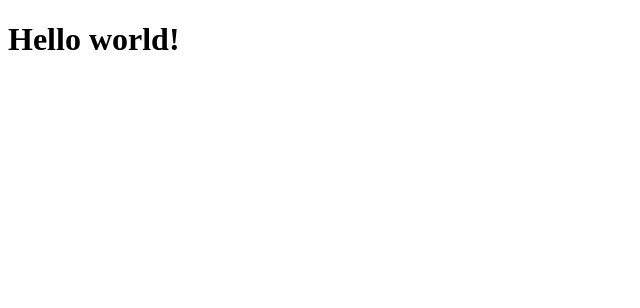
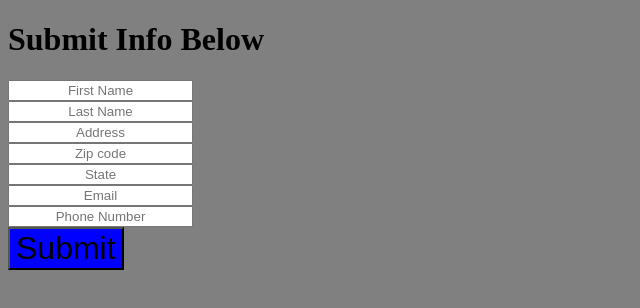
Before and after one commit to tvanlangeveld/deployment-lab, a website: page public/index.html in a window 1280 px wide. Shown: the whole page, without its empty margins (0-640 px from the left). Drawn offline with Linux system fonts and the light colour scheme.

Commit message:
adjusted CSS added information section with submit button

```diff
--- a/public/index.html
+++ b/public/index.html
@@ -4,9 +4,18 @@
     <meta charset="UTF-8" />
     <meta http-equiv="X-UA-Compatible" content="IE=edge" />
     <meta name="viewport" content="width=device-width, initial-scale=1.0" />
+    <link rel="stylesheet" href="./style.css" />
     <title>Document</title>
   </head>
   <body>
-    <h1>Hello world!</h1>
+    <h1>Submit Info Below</h1>
+    <input type="text" placeholder="First Name" />
+    <input type="text" placeholder="Last Name" />
+    <input type="text" placeholder="Address" />
+    <input type="text" placeholder="Zip code" />
+    <input type="text" placeholder="State" />
+    <input type="text" placeholder="Email" />
+    <input type="text" placeholder="Phone Number" />
+    <button>Submit</button>
   </body>
 </html>
--- a/public/style.css
+++ b/public/style.css
@@ -0,0 +1,15 @@
+input{
+  display: flex;
+  justify-content: center;
+  text-align: center;
+  flex-direction: column;
+}
+
+button{
+  background-color: blue;
+  font-size: xx-large;
+}
+
+body{
+  background-color: gray;
+}
```
